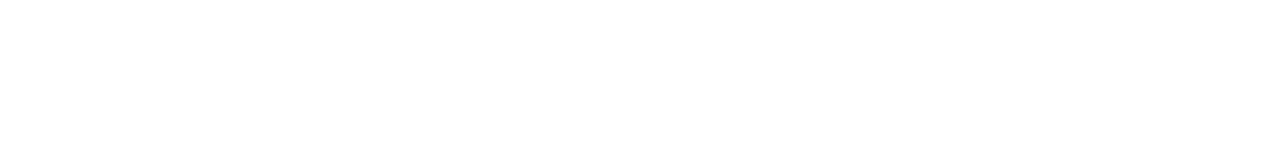
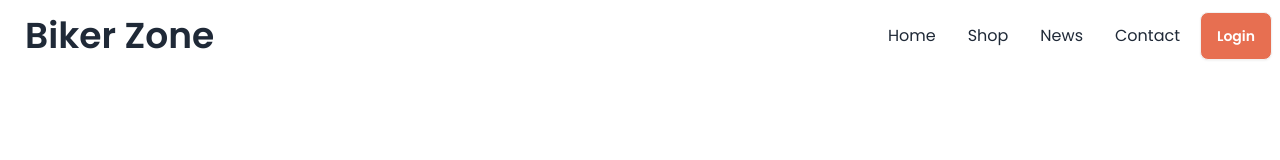
Before and after one commit to developerMubarok/Biker-Jone, a plain HTML site: page index.html in a window 1280 px wide. Drawn offline with nearby package versions, Linux system fonts and the light colour scheme.

Commit message:
navber added

```diff
--- a/index.html
+++ b/index.html
@@ -7,8 +7,67 @@
     <!-- tailwind And Daisy ui cdn -->
     <link href="https://cdn.jsdelivr.net/npm/daisyui@4.6.0/dist/full.min.css" rel="stylesheet" type="text/css" />
     <script src="https://cdn.tailwindcss.com"></script>
+    <!-- Google Font Poppins -->
+    <link rel="preconnect" href="https://fonts.googleapis.com">
+<link rel="preconnect" href="https://fonts.gstatic.com" crossorigin>
+<link href="https://fonts.googleapis.com/css2?family=Poppins:wght@400;600;700;800&display=swap" rel="stylesheet">
+<!-- tailwind custom classes -->
+<script>
+    tailwind.config = {
+      theme: {
+        extend: {
+          colors: {
+            clifford: '#da373d',
+            'bike-primary': '#E76F51',
+          }
+        }
+      }
+    }
+  </script>
+<!-- Custom styles -->
+<style>
+    .font-poppins{
+        font-family: 'Poppins', sans-serif;
+    }
+</style>
 </head>
-<body>
+<body class="font-poppins">
+    <header class="md:container md:mx-auto">
+        <nav>
+            <div class="navbar bg-base-100">
+                <div class="flex-1">
+                  <div class="dropdown">
+                    <div tabindex="0" role="button" class="btn btn-ghost lg:hidden">
+                      <svg xmlns="http://www.w3.org/2000/svg" class="h-5 w-5" fill="none" viewBox="0 0 24 24" stroke="currentColor"><path stroke-linecap="round" stroke-linejoin="round" stroke-width="2" d="M4 6h16M4 12h8m-8 6h16" /></svg>
+                    </div>
+                    <ul tabindex="0" class="menu menu-sm dropdown-content mt-3 z-[1] p-2 text-base shadow bg-base-100 rounded-box w-52">
+                      <li><a>Home</a></li>
+                      <li><a>Shop</a></li>
+                      <li><a>News</a></li>
+                      <li><a>Contact</a></li>
+                    </ul>
+                  </div>
+                  <a class="btn btn-ghost text-4xl">Biker Zone</a>
+                </div>
+                <div class="navbar-center hidden lg:flex">
+                  <ul class="menu text-base menu-horizontal px-1">
+                    <li><a>Home</a></li>
+                    <li><a>Shop</a></li>
+                    <li><a>News</a></li>
+                    <li><a>Contact</a></li>
+                  </ul>
+                </div>
+                <div class="">
+                  <a class="btn bg-bike-primary text-white">Login</a>
+                </div>
+              </div>
+        </nav>
+    </header>
+    <main class="md:container md:mx-auto">
 
+    </main>
+    <footer>
+
+    </footer>
 </body>
 </html>
```
